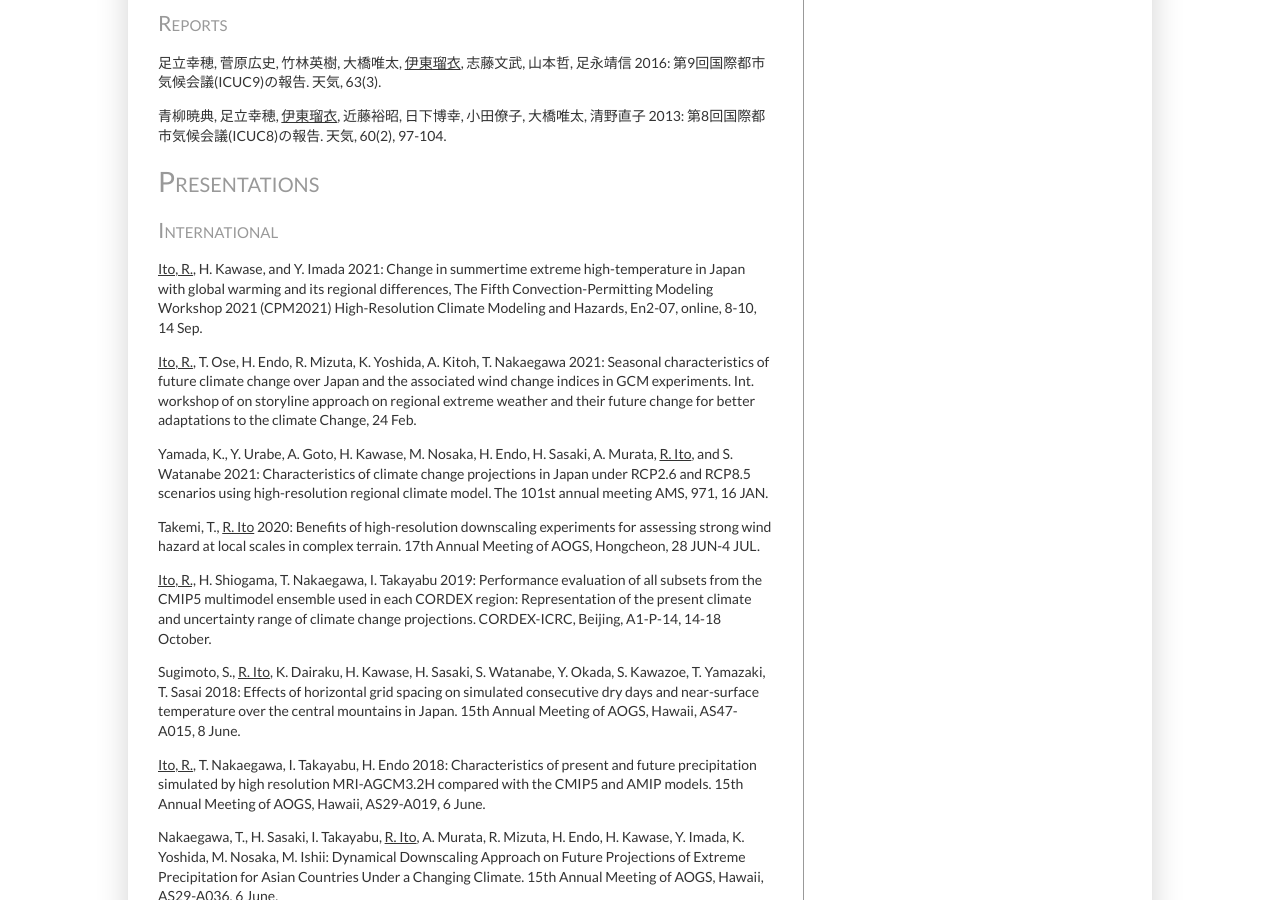
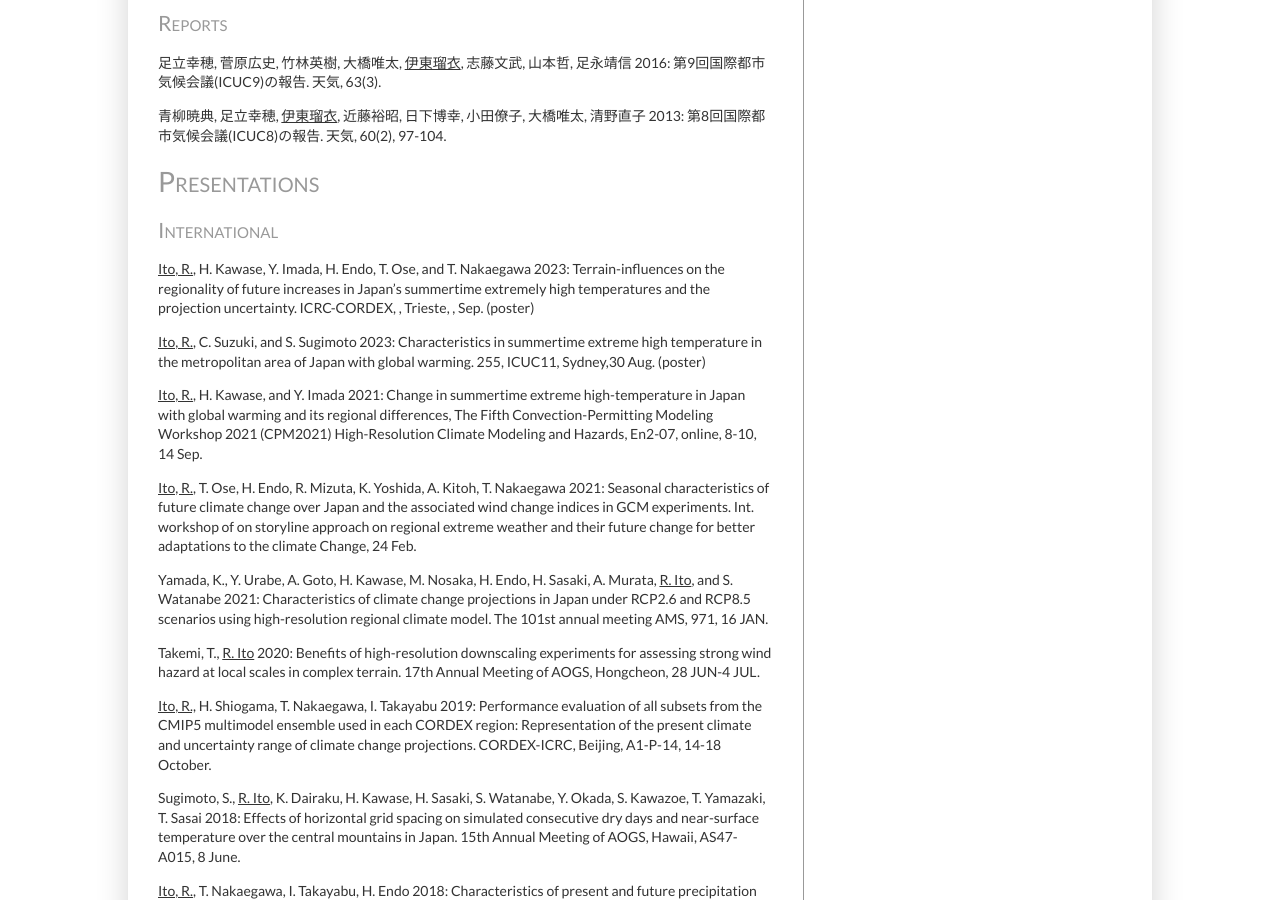
Before and after one commit to rui-climbiz/rui-climbiz.github.io, a Jekyll site: the page built from publications.html, in a window 1280 px wide and 900 px high, scrolled down 2385 px. Built offline with Jekyll 4.4.1, drawn with Linux system fonts in a browser that asks for light colours; some of the changed text lies outside the part shown.

Commit message:
Update publications.html

```diff
--- a/publications.html
+++ b/publications.html
@@ -43,6 +43,8 @@
 <p>青柳暁典, 足立幸穂, <u>伊東瑠衣</u>, 近藤裕昭, 日下博幸, 小田僚子, 大橋唯太, 清野直子 2013: 第8回国際都市気候会議(ICUC8)の報告. 天気, 60(2), 97-104.</p>
 <h1>Presentations</h1>
 <h2>International</h2>
+<p><u>Ito, R.</u>, H. Kawase, Y. Imada, H. Endo, T. Ose, and T. Nakaegawa 2023: Terrain-influences on the regionality of future increases in Japan’s summertime extremely high temperatures and the projection uncertainty. ICRC-CORDEX, , Trieste, ,  Sep. (poster)</p>
+<p><u>Ito, R.</u>, C. Suzuki, and S. Sugimoto 2023: Characteristics in summertime extreme high temperature in the metropolitan area of Japan with global warming. 255, ICUC11, Sydney,30 Aug. (poster)</p>
 <p><u>Ito, R.</u>, H. Kawase, and Y. Imada 2021: Change in summertime extreme high-temperature in Japan with global warming and its regional differences, The Fifth Convection-Permitting Modeling Workshop 2021 (CPM2021) High-Resolution Climate Modeling and Hazards, En2-07, online, 8-10, 14 Sep.</p>
 <p><u>Ito, R.</u>, T. Ose, H. Endo, R. Mizuta, K. Yoshida, A. Kitoh, T. Nakaegawa 2021: Seasonal characteristics of future climate change over Japan and the associated wind change indices in GCM experiments. Int. workshop of on storyline approach on regional extreme weather and their future change for better adaptations to the climate Change, 24 Feb.</p>
 <p>Yamada, K., Y. Urabe, A. Goto, H. Kawase, M. Nosaka, H. Endo, H. Sasaki, A. Murata, <u>R. Ito</u>, and S. Watanabe 2021: Characteristics of climate change projections in Japan under RCP2.6 and RCP8.5 scenarios using high-resolution regional climate model. The 101st annual meeting AMS, 971, 16 JAN.</p>
@@ -72,6 +74,7 @@
 <p><u>Ito, R.</u> and S. Yamane 2010: Heating and cooling sources in Keihanshin region originated by reclamation works on Osaka Bay. JpGU Meeting 2010, HSC016-P03, Chiba, Japan, May 2010. (poster)</p>
 <p><u>Ito, R.</u>, and S. Yamane 2009: Urban warming patterns in Kinki. The 5th KAGI21 International summer school, Shiga, Japan, August 2009. (poster)</p>
 <h2>Domestic</h2>
+<p><u>伊東瑠衣</u>, 遠藤洋和 2023: d4PDF 領域気候実験が示す日本域の気温変動度の将来変化. 日本気象学会, 仙台, A364, 10月25日.</p>
 <p><u>伊東瑠衣</u>, 川瀬宏明, 今田由紀子 2023: 2022年初夏の猛暑に対する温暖化寄与の地域性. 日本気象学会, オンライン（東京）, D257, 5月17日.</p>
 <p><u>伊東瑠衣</u>, 遠藤洋和, 尾瀬智昭, 川瀬宏明, 今田由紀子, 仲江川敏之 2023: 日本の夏季高温現象の将来予測に関する不確実性の考察. 日本気象学会, オンライン（東京）, A103, 5月16日.</p>
 <p><u>伊東瑠衣</u>, 鈴木智恵子, 杉本志織 2022: d4PDFが予測する関東域での極端高温の温暖化応答とその環境場. 日本気象学会, 北海道, P1032, 10月24日.</p>
```
